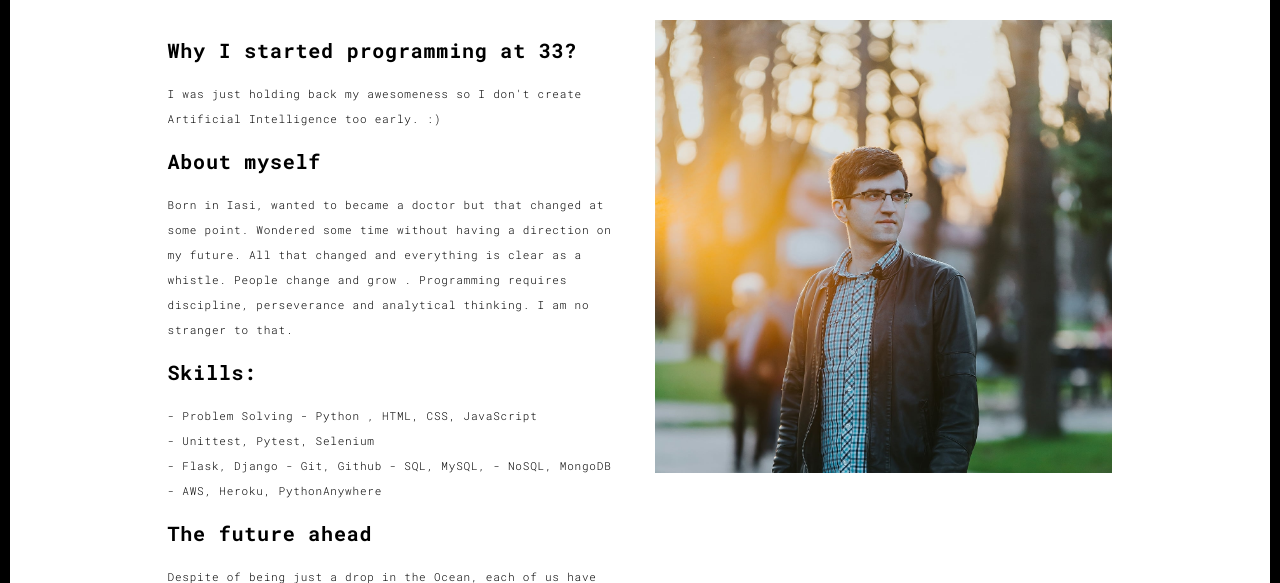
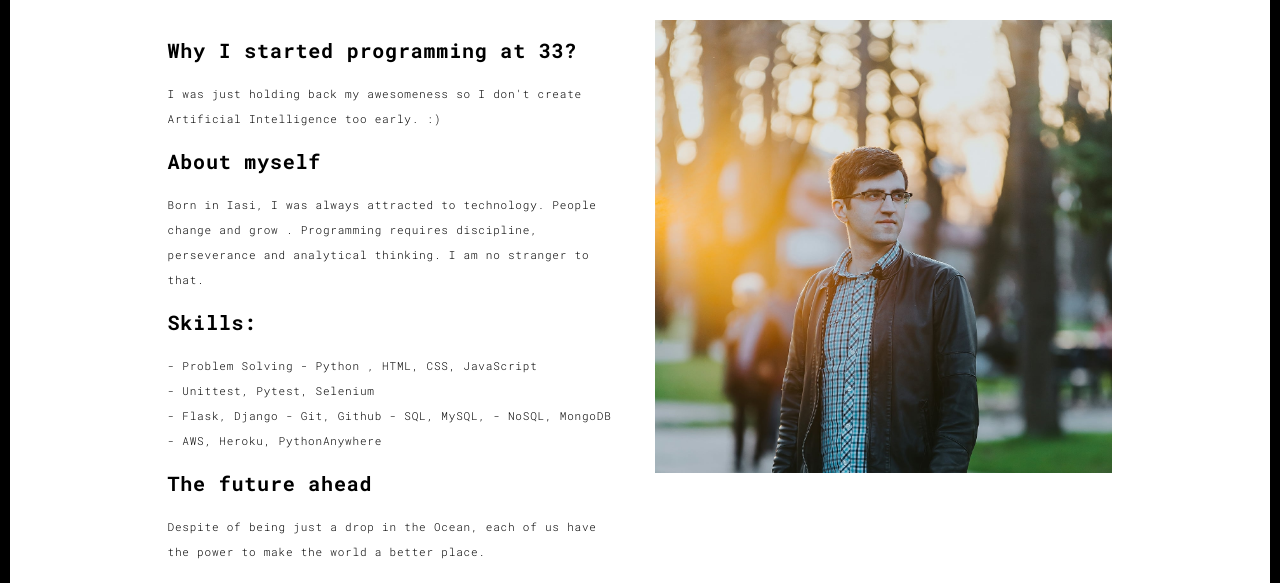
Before and after one commit to entirelymagic/PortfolioFlask, a Flask app: page /about.html in a window 1280 px wide. Shown: the part 182-765 px from the top of the page. Run offline with Flask 2, Linux system fonts and the light colour scheme; some libraries are stand-ins or nearby versions.

Commit message:
added venv to gitignore/ modified description.

```diff
--- a/templates/about.html
+++ b/templates/about.html
@@ -65,8 +65,8 @@
                   <h3>Why I started programming at 33?</h3>
                   <p>I was just holding back my awesomeness so I don't create Artificial Intelligence too early. :)</p>
                   <h3>About myself </h3>
-                  <p>Born in Iasi, wanted to became a doctor but that changed at some point. Wondered some time without having a direction on my future. All that changed
-                    and everything is clear as a whistle. People change and grow . Programming requires discipline, perseverance and analytical thinking. I am no stranger to that.
+                  <p>Born in Iasi, I was always attracted to technology. People change and grow . Programming requires discipline, perseverance and analytical thinking.
+                      I am no stranger to that.
                   </p>
                   <h3>Skills:</h3>
                     <p>
```
Also changed, not shown: 1 other file.
